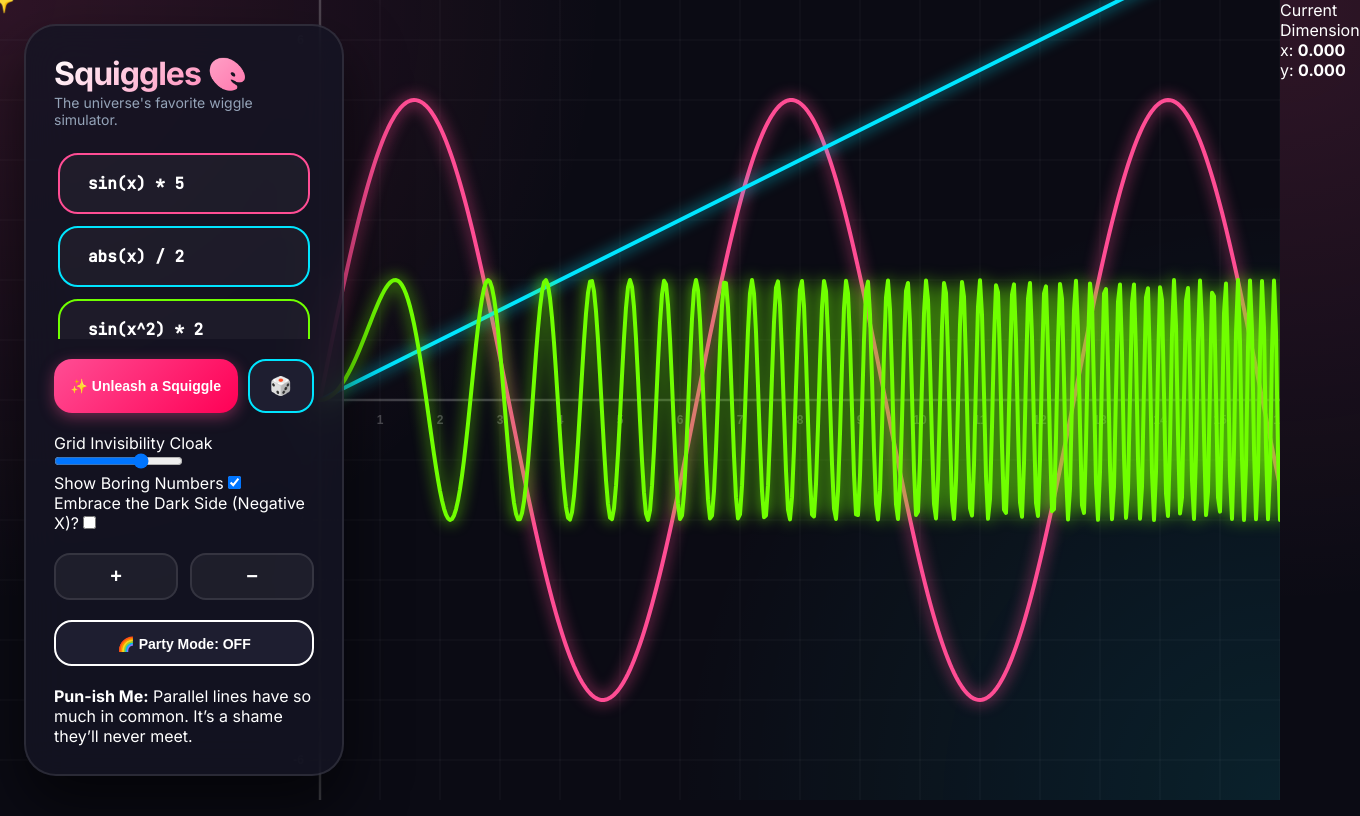
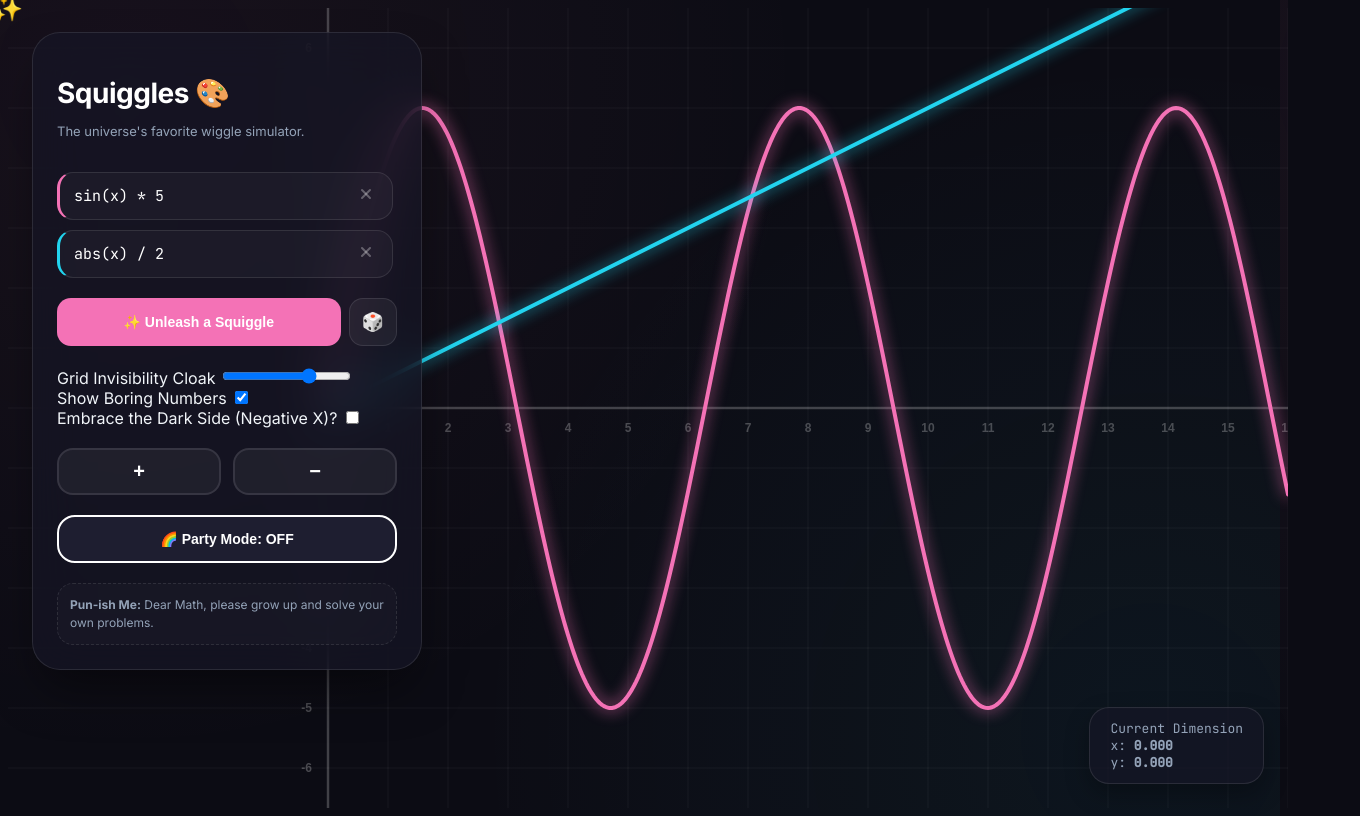
Before and after one commit to makers10/Graph-Tool, a website built with Vite: page index.html in a window 1280 px wide. Shown: the whole page, 1360 px wide, since content can reach past the window. Built offline with nearby package versions, Linux system fonts and the light colour scheme.

Commit message:
UI new  added work

```diff
--- a/src/ui.js
+++ b/src/ui.js
@@ -5,12 +5,12 @@
     this.onUpdate = onUpdate;
     this.equations = [];
     this.colors = [
-      '#ff4d94', // Pink
-      '#00e5ff', // Cyan
-      '#70ff00', // Lime
-      '#ffea00', // Yellow
-      '#ff00f7', // Magenta
-      '#ff8c00', // Orange
+      '#f472b6', // Pink
+      '#22d3ee', // Cyan
+      '#4ade80', // green
+      '#fbbf24', // yellow
+      '#c084fc', // purple
+      '#60a5fa', // blue
     ];
 
     this.chaosFunctions = [
@@ -31,11 +31,10 @@
     if (this.equations.length === 0) {
       this.addEquation('sin(x) * 5');
       this.addEquation('abs(x) / 2');
-      this.addEquation('sin(x^2) * 2');
     }
   }
 
-  addEquation(expression = '') {
+  addEquation(expression = 'sin(x)') {
     const id = Math.random().toString(36).substring(2, 9);
     const color = this.colors[this.equations.length % this.colors.length];
     this.equations.push({ id, expression, color, isVisible: true, error: null });
@@ -77,20 +76,19 @@
     this.equations.forEach(eq => {
       const item = document.createElement('div');
       item.className = 'equation-item';
-      item.style.borderColor = eq.color;
+      item.style.borderLeft = `3px solid ${eq.color}`;
 
       item.innerHTML = `
-        <div class="equation-input-row" style="display: flex; align-items: center; gap: 12px;">
-          <div class="color-dot" style="width: 12px; height: 12px; border-radius: 50%; background: ${eq.color}; box-shadow: 0 0 10px ${eq.color};"></div>
+        <div class="equation-input-row" style="display: flex; align-items: center; gap: 10px;">
           <input type="text" class="equation-input" placeholder="Warp space here..." value="${eq.expression}" spellcheck="false" />
-          <button class="remove-btn" title="Delete this squiggle">
-            <svg width="18" height="18" viewBox="0 0 24 24" fill="none" stroke="currentColor" stroke-width="3" stroke-linecap="round" stroke-linejoin="round">
+          <button class="remove-btn" title="Delete this squiggle" style="background: none; border: none; color: rgba(255,255,255,0.3); cursor: pointer;">
+            <svg width="16" height="16" viewBox="0 0 24 24" fill="none" stroke="currentColor" stroke-width="3" stroke-linecap="round" stroke-linejoin="round">
               <line x1="18" y1="6" x2="6" y2="18"></line>
               <line x1="6" y1="6" x2="18" y2="18"></line>
             </svg>
           </button>
         </div>
-        ${eq.error ? `<div class="error-msg">${eq.error}</div>` : ''}
+        ${eq.error ? `<div class="error-msg" style="color: ${eq.color}; opacity: 0.8; font-size: 11px; margin-top: 4px;">${eq.error}</div>` : ''}
       `;
 
       const input = item.querySelector('.equation-input');
--- a/style.css
+++ b/style.css
@@ -1,33 +1,25 @@
 :root {
-  --bg-color: #0b0b14;
-  --surface-color: rgba(20, 20, 35, 0.8);
-  --item-bg: rgba(255, 255, 255, 0.04);
-  --item-hover: rgba(255, 255, 255, 0.08);
+  --bg-color: #0c0c14;
+  --surface-color: rgba(22, 22, 38, 0.7);
+  --item-bg: rgba(255, 255, 255, 0.03);
+  --item-hover: rgba(255, 255, 255, 0.06);
   --border-color: rgba(255, 255, 255, 0.1);
-  --text-primary: #fff;
+  --text-primary: #f1f5f9;
   --text-secondary: #94a3b8;
-  --accent-color: #ff4d94; /* Playful Pink */
-  --chaos-color: #00e5ff; /* Cyan Chaos */
-  --panel-blur: 20px;
+  --accent-color: #f472b6; /* Softer Pink */
+  --chaos-color: #22d3ee; /* Softer Cyan */
+  --panel-blur: 24px;
   --font-main: 'Outfit', 'Inter', sans-serif;
   --font-mono: 'JetBrains Mono', monospace;
 
-  /* Playful Graph Colors */
-  --line-1: #ff4d94;
-  --line-2: #00e5ff;
-  --line-3: #70ff00;
-  --line-4: #ffea00;
-  --line-5: #ff00f7;
+  --line-1: #f472b6;
+  --line-2: #22d3ee;
+  --line-3: #4ade80;
+  --line-4: #fbbf24;
+  --line-5: #c084fc;
 }
 
 @import url('https://fonts.googleapis.com/css2?family=Outfit:wght@400;600;800&display=swap');
-
-* {
-  box-sizing: border-box;
-  margin: 0;
-  padding: 0;
-  -webkit-font-smoothing: antialiased;
-}
 
 body {
   font-family: var(--font-main);
@@ -37,8 +29,8 @@
   width: 100vw;
   overflow: hidden;
   background-image:
-    radial-gradient(circle at 0% 0%, rgba(255, 77, 148, 0.15) 0%, transparent 40%),
-    radial-gradient(circle at 100% 100%, rgba(0, 229, 255, 0.1) 0%, transparent 40%);
+    radial-gradient(circle at 10% 10%, rgba(244, 114, 182, 0.05) 0%, transparent 50%),
+    radial-gradient(circle at 90% 90%, rgba(34, 211, 238, 0.05) 0%, transparent 50%);
 }
 
 #app {
@@ -48,72 +40,58 @@
   position: relative;
 }
 
-/* Sidebar / Controls Panel */
 .controls-panel {
   position: absolute;
   top: 24px;
   left: 24px;
-  width: 320px;
+  width: 340px;
   max-height: calc(100vh - 48px);
   background: var(--surface-color);
   backdrop-filter: blur(var(--panel-blur));
   -webkit-backdrop-filter: blur(var(--panel-blur));
-  border: 2px solid var(--border-color);
-  border-radius: 32px;
-  padding: 28px;
+  border: 1px solid var(--border-color);
+  border-radius: 28px;
+  padding: 24px;
   z-index: 100;
   display: flex;
   flex-direction: column;
   gap: 20px;
-  box-shadow: 0 30px 60px rgba(0,0,0,0.6);
-  animation: bounceIn 0.8s cubic-bezier(0.68, -0.55, 0.265, 1.55);
-}
-
-@keyframes bounceIn {
-  from { opacity: 0; transform: scale(0.9) translateY(20px); }
-  to { opacity: 1; transform: scale(1) translateY(0); }
+  box-shadow: 0 25px 50px -12px rgba(0, 0, 0, 0.5);
 }
 
 header h1 {
-  font-size: 32px;
+  font-size: 28px;
   font-weight: 800;
-  letter-spacing: -1px;
+  letter-spacing: -0.5px;
   margin-bottom: 2px;
-  background: linear-gradient(135deg, #fff 0%, #ff4d94 100%);
-  -webkit-background-clip: text;
-  -webkit-text-fill-color: transparent;
-  display: flex;
-  align-items: center;
-  gap: 8px;
+  color: #fff;
 }
 
 header p {
-  font-size: 14px;
+  font-size: 13px;
   color: var(--text-secondary);
-  font-weight: 500;
-  line-height: 1.2;
 }
 
 .equation-list {
   display: flex;
   flex-direction: column;
-  gap: 12px;
+  gap: 10px;
   overflow-y: auto;
-  padding: 4px;
+  max-height: 300px;
+  padding-right: 4px;
 }
 
 .equation-item {
   background: var(--item-bg);
-  border: 2px solid transparent;
-  border-radius: 20px;
-  padding: 16px;
-  transition: all 0.4s cubic-bezier(0.175, 0.885, 0.32, 1.275);
+  border: 1px solid var(--border-color);
+  border-radius: 16px;
+  padding: 12px;
+  transition: all 0.2s ease;
 }
 
 .equation-item:hover {
-  transform: scale(1.02) rotate(1deg);
   background: var(--item-hover);
-  box-shadow: 0 8px 20px rgba(0,0,0,0.2);
+  border-color: rgba(255, 255, 255, 0.15);
 }
 
 .equation-input {
@@ -121,52 +99,112 @@
   background: transparent;
   border: none;
   font-family: var(--font-mono);
-  font-size: 16px;
+  font-size: 15px;
   color: #fff;
   outline: none;
-  font-weight: 600;
 }
 
 .button-group {
   display: flex;
-  gap: 10px;
+  gap: 8px;
 }
 
 .add-btn {
   flex: 1;
-  background: linear-gradient(135deg, #ff4d94, #ff0055);
+  background: var(--accent-color);
   color: white;
   border: none;
-  border-radius: 18px;
-  padding: 14px;
+  border-radius: 14px;
+  padding: 12px;
   font-size: 14px;
-  font-weight: 800;
+  font-weight: 700;
   cursor: pointer;
-  transition: all 0.3s cubic-bezier(0.68, -0.55, 0.265, 1.55);
-  box-shadow: 0 4px 15px rgba(255, 77, 148, 0.4);
+  transition: all 0.2s ease;
 }
 
 .add-btn:hover {
-  transform: translateY(-4px) scale(1.05);
-  box-shadow: 0 12px 25px rgba(255, 77, 148, 0.6);
+  opacity: 0.9;
+  transform: translateY(-1px);
 }
 
 .chaos-btn {
-  background: #1e1e30;
-  border: 2px solid var(--chaos-color);
-  color: var(--chaos-color);
-  border-radius: 18px;
-  padding: 14px 20px;
+  background: rgba(255, 255, 255, 0.05);
+  border: 1px solid var(--border-color);
+  color: white;
+  border-radius: 14px;
+  padding: 12px;
   font-size: 18px;
   cursor: pointer;
-  transition: all 0.3s ease;
 }
 
-.chaos-btn:hover {
-  background: var(--chaos-color);
-  color: #000;
-  transform: rotate(-10deg) scale(1.1);
-  box-shadow: 0 0 20px var(--chaos-color);
+.zoom-controls {
+  display: flex;
+  gap: 8px;
+}
+
+.zoom-controls button {
+  flex: 1;
+  background: rgba(255, 255, 255, 0.05);
+  border: 1px solid var(--border-color);
+  color: #fff;
+  border-radius: 12px;
+  padding: 8px;
+  font-size: 16px;
+  font-weight: 700;
+  cursor: pointer;
+}
+
+.party-btn {
+  background: transparent;
+  border: 1px solid rgba(255, 255, 255, 0.2);
+  color: #fff;
+  border-radius: 14px;
+  padding: 10px;
+  font-size: 13px;
+  font-weight: 600;
+  cursor: pointer;
+}
+
+.party-btn.active {
+  background: linear-gradient(90deg, #f472b6, #22d3ee);
+  border-color: transparent;
+}
+
+.info-box {
+  background: rgba(255, 255, 255, 0.02);
+  border: 1px dashed var(--border-color);
+  border-radius: 16px;
+  padding: 12px;
+  font-size: 12px;
+  color: var(--text-secondary);
+  line-height: 1.5;
+}
+
+.coord-display {
+  position: absolute;
+  bottom: 24px;
+  right: 24px;
+  background: var(--surface-color);
+  border: 1px solid var(--border-color);
+  border-radius: 20px;
+  padding: 12px 20px;
+  font-family: var(--font-mono);
+  font-size: 13px;
+  color: var(--text-secondary);
+  box-shadow: 0 10px 25px rgba(0, 0, 0, 0.3);
+}
+
+#viewport {
+  flex: 1;
+  width: 100%;
+  height: 100%;
+}
+
+.cursor-follower {
+  position: fixed;
+  pointer-events: none;
+  font-size: 20px;
+  z-index: 1000;
 }
 
 .zoom-controls {
```
